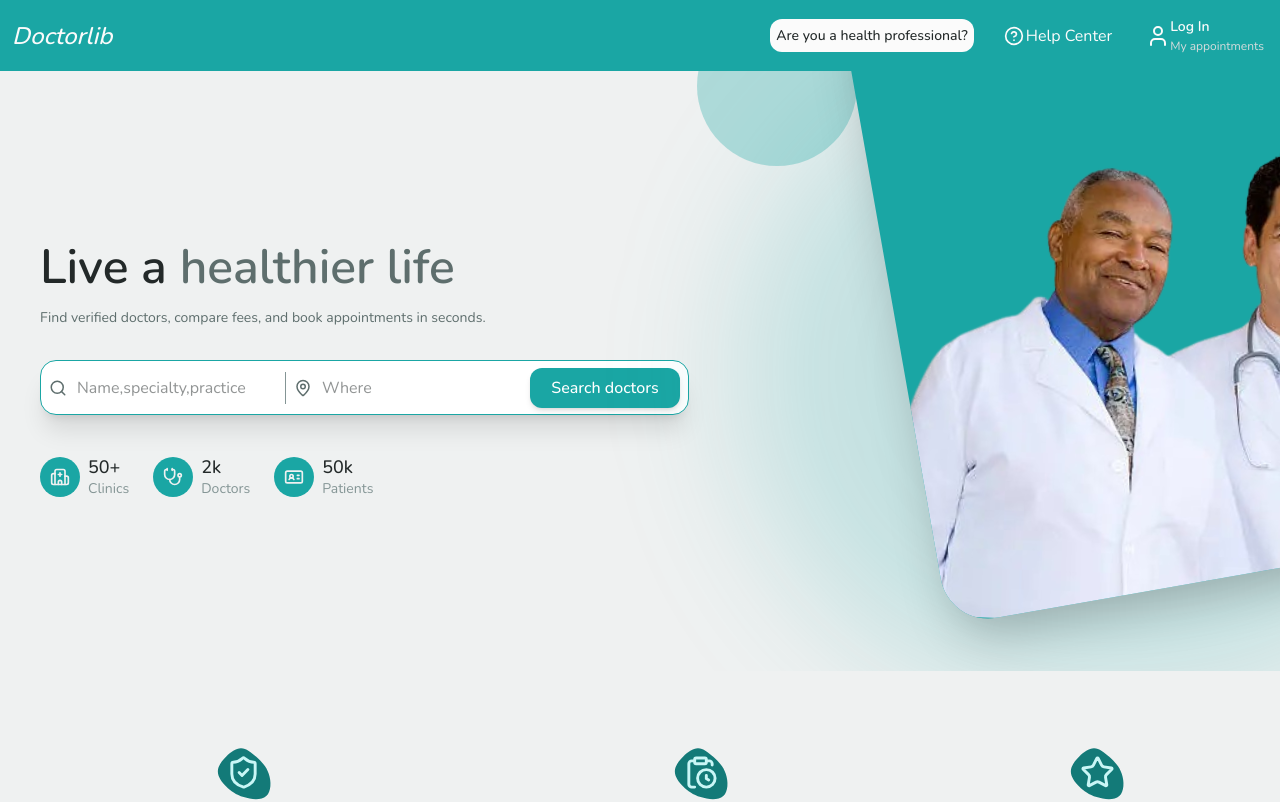
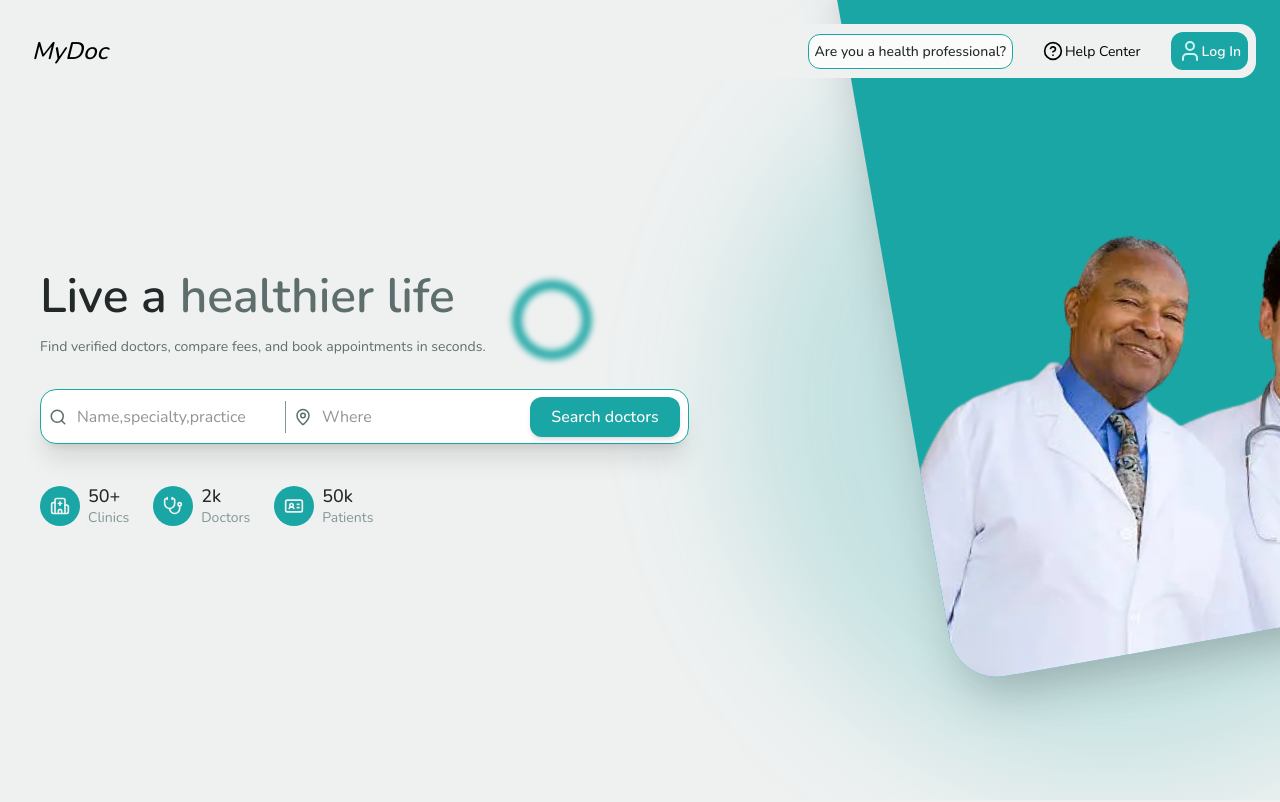
Before and after one commit to EnisZekiqi/DoctorLib, a Next.js app: page / in a window 1280 px wide. Shown: the top 802 px of the page. Built offline with nearby package versions, Linux system fonts and the light colour scheme.

Commit message:
updated the herosection blobs , updated navbar

```diff
--- a/app/components/Footer.tsx
+++ b/app/components/Footer.tsx
@@ -22,15 +22,15 @@ const Footer = () => {
 
   console.log("footer user:",user);
 
+  console.log('clikced footer',clicked)
+
     return (
         <footer className={` ${remove === '/login' ? 'hidden' :'flex'} flex flex-col items-start gap-6 py-6 bg-[#fbfbfb] border border-t-[#dde2e1] w-full`}>
 
         <div className="flex flex-col md:flex-row items-center justify-between w-full px-8 sm:px-16 mt-12">
             <div className="flex flex-col md:flex-row items-center gap-1.5">
                 <h1 className="text-2xl font-medium italic">Doctorlib</h1>
-                <p className="text-sm font-normal text-[#5e6e6d]">
-                    Copyright © {new Date().getFullYear()} Doctolib, all rights reserved.
-                </p>
+
             </div>
             <div className="flex items-center gap-1 mt-3 md:mt-0">
                 <motion.div
--- a/app/components/HeroSection.tsx
+++ b/app/components/HeroSection.tsx
@@ -7,8 +7,13 @@ import { useState,useMemo,Activity,useTransition, useEffect } from "react";
 import { useRouter } from "next/navigation";
 import { useLayoutEffect, useRef } from "react";
 import gsap from "gsap";
-import {ScrollSmoother} from "gsap/ScrollSmoother";
+import { ScrollSmoother } from "gsap/ScrollSmoother";
 import { ScrollTrigger } from "gsap/ScrollTrigger";
+
+// Register GSAP plugins on the client only
+if (typeof window !== "undefined") {
+  gsap.registerPlugin(ScrollTrigger, ScrollSmoother);
+}
 import data from '@/db.json'
 import Link from "next/link";
 
@@ -98,42 +103,28 @@ const childrenVariants={
   const blobRef = useRef(null);
 
   useLayoutEffect(() => {
-  let ctx: gsap.Context | undefined;
-
-  // wait for layout + framer-motion
-  requestAnimationFrame(() => {
-    setTimeout(() => {
   if (!sectionRef.current || !blobRef.current) return;
 
-      ctx = gsap.context(() => {
+  const ctx = gsap.context(() => {
     gsap.from(blobRef.current, {
       opacity: 0,
-          duration: 0.5,
+      duration: 0.6,
       ease: "power3.out",
     });
 
-        gsap.timeline({
+    gsap.to(blobRef.current, {
+      y: 80,
+      opacity: 0,
+      scale: 0.85,
+      ease: "power2.out",
       scrollTrigger: {
         trigger: sectionRef.current,
         start: "top top",
-            end: "bottom 5%",
-            scrub: 0.8,
-            pin: blobRef.current,
+        end: "bottom top",
+        scrub: true,
       },
-        }).to(blobRef.current, {
-          x: 120,
-          y: 40,
-          opacity: 0,
-          scale: 0.8,
-          ease: "power2.out",
     });
-
-        ScrollTrigger.refresh();
   }, sectionRef);
-    }, 100); // 👈 important delay
-  });
-console.log('Animation context created:', !!ctx);
-  return () => ctx?.revert();
 
 }, []);
 
@@ -165,10 +156,10 @@ useEffect(() => {
 
 
     return (
-        <section ref={sectionRef} className="section1 bg-[#eff1f1] min-h-[600px] md:h-[600px] w-full overflow-hidden sm:relative flex items-center">
+        <section ref={sectionRef} className="section1 bg-[#eff1f1] min-h-screen md:h-[600px] w-full overflow-hidden sm:relative flex items-center">
         <div className="h-20"></div>
 <div className="    flex flex-col-revers emd:flex-row items-center justify-between px-10 gap-12 ">
-        <div className="flex flex-col items-center md:items-start gap-4 pl-0">
+        <div className="flex flex-col relative items-center md:items-start gap-4 pl-0">
          <motion.h1
          initial={{opacity:0,y:-15}}
          animate={{opacity:1,y:0,transition:{duration:0.3,delay:0}}}
@@ -208,7 +199,7 @@ useEffect(() => {
     bg-white
     rounded-2xl
     p-2 h-[55px]
-    shadow-xl"
+    shadow-xl z-100"
 >
             <div className="flex items-center gap-2.5">
 
@@ -300,12 +291,16 @@ useEffect(() => {
 </motion.div>
 
        </div>
-
-        <div className=" hidden md:block relative  w-[750px] h-[650px]">
+       <div className="absolute top-[20%] sm:top-[35%] sm:left-[40%] w-10 h-10 sm:w-20 sm:h-20 bg-[#1aa6a4]/90 rounded-full blur-[3px]">
+        <div className="absolute left-2.5  top-2.5 w-5 h-5 sm:w-15 sm:h-15 rounded-full bg-[#eff1f1] "></div>
+       </div>
+        <div className=" hidden md:block relative  w-[750px] h-[750px]">
 
   {/* Background decorative circles */}
   <div className="absolute inset-0 rounded-full bg-[#1aa6a4]/20 blur-3xl" />
-  <div ref={blobRef} className="blobs absolute -top-10 -left-10 w-40 h-40 rounded-full bg-[#1aa6a4]/30 z-[1000]" />
+  <div ref={blobRef} className="blobs absolute top-25 left-40 w-30 h-30 rounded-full bg-[#c9f6f6]/30 z-[2000]" >
+  <div className="w-25 h-25 rounded-full ml-2.5 mt-2 bg-[#1aa6a4] "></div>
+  </div>
 
   {/* Rotated image container */}
   <motion.div
@@ -318,7 +313,6 @@ useEffect(() => {
       bg-[#1aa6a4]
       rounded-[48px]
       overflow-hidden
-      z-[1000]
       shadow-2xl
     "
   >
@@ -330,8 +324,8 @@ useEffect(() => {
       animate={{ scale: 1, rotate: 6 }}
       transition={{ duration: 0.8 }}
       className="
-        absolute -bottom-16 right-0
-        w-[110%] h-auto rotate-6
+        absolute -bottom-20 right-0
+        w-[110%] h-auto rotate-8
         object-cover
       "
     />
--- a/app/components/Navbar.tsx
+++ b/app/components/Navbar.tsx
@@ -9,10 +9,12 @@ const Navbar = () => {
     const connect=path;
 
     return (
-        <>
-        <nav className={` ${connect === '/login' ? 'hidden' : 'flex'} items-center justify-between z-[1000] p-3 sm:p-4 w-full bg-[#1aa6a4] text-[#fbfbfb]`}>
+        <section className={` ${connect.startsWith('/search')  ? 'static bg-[#1aa6a4]':'p-6 bg-[#1aa6a4] sm:bg-transparent absolute top-0 z-1000 '} w-full`}>
+        <nav className={` ${connect === '/login' ? 'hidden' : 'flex'}  ${connect.startsWith('/search')
+      ? 'bg-[#1aa6a4] text-[#fbfbfb]'
+      : 'bg-[#1aa6a4] sm:bg-[#EFF1F1] text-[#fbfbfb] sm:text-black'}   items-center justify-between z-[1000] rounded-2xl p-2 sm:p-4 w-full  text-[#000]`}>
         {path.startsWith('/search') ? <Link href="/" className="block md:hidden"><ChevronLeft size={20}/></Link> : <span className="block md:hidden"><CircleQuestionMark size={20}/></span>}
-            <h1 className="text-2xl font-medium italic w-full text-center md:text-start md:w-[50%]">Doctorlib</h1>
+            <h1 className="text-2xl font-medium italic w-full text-center md:text-start md:w-[50%]">MyDoc</h1>
            {connect === '/login' ?
             <Link className="block md:hidden rounded-lg text-xs font-medium p-2 bg-[#fbfbfb] text-[#232929]" href="/login">
              Professional?
@@ -22,18 +24,17 @@ const Navbar = () => {
             Connect
             </Link>}
             <div className=" hidden md:flex items-center gap-2 w-[50%] justify-end gap-6">
-                <button className="bg-[#fbfbfb] text-[#232929] hover:text-[#5e6e6d] text-[14px] font-medium p-1.5 transition-all duration-300 rounded-xl">Are you a health professional?</button>
-                <button className="p-1.5 flex items-center font-light gap-0.5 hover:text-[#d6dcdc] transition-all duration-300"><CircleQuestionMark size={20}/>Help Center</button>
-                <Link href={`/login`} className="flex items-center hover:bg-[#c9f6f6]/40 transition-all duration-300 rounded-xl p-1">
+                <button className="bg-[#fbfbfb] text-[#232929] hover:text-[#5e6e6d]  border border-[#1aa6a4] text-[14px] font-medium p-1.5 transition-all duration-300 rounded-xl">Are you a health professional?</button>
+                <button className="p-1.5 flex items-center font-light gap-0.5 text-[14px] transition-all duration-300"><CircleQuestionMark size={20}/>Help Center</button>
+                <Link href={`/login`} className="flex items-center btn-primary transition-all duration-300 rounded-xl p-1.5">
                     <User  />
                 <div className="flex flex-col items-start ">
                 <h2 className="text-[14px] text-[#fbfbfb] font-semibold">Log In</h2>
-                <p className="text-[12px] text-[#d6dcdc]">My appointments</p>
                  </div>
                     </Link>
             </div>
         </nav>
-        </>
+        </section>
      );
 }
 
--- a/app/globals.css
+++ b/app/globals.css
@@ -142,7 +142,7 @@ border-radius:20px;
 }
 
 .btn-primary:hover {
-  background: var(--primary-dark);
+  background: var(--primary-light);
 }
 .btn-outline {
   background: transparent;
--- a/app/search/SearchContent.tsx
+++ b/app/search/SearchContent.tsx
@@ -112,7 +112,7 @@ const filteredDoctors = useMemo(() => {
             if (searchTerm.trim()) params.set('city', searchTerm.trim());
             router.push(`/search?${params.toString()}`);
           }}
-          className="flex items-center w-[75%] gap-2 border border-[#1aa6a4] justify-between bg-white rounded-2xl p-1 sm:p-2 shadow-xl shadow-black/10 backdrop-blur-md">
+          className="flex items-center w-[75%] gap-2 mt-8 border border-[#1aa6a4] justify-between bg-white rounded-2xl p-1 sm:p-2 shadow-xl shadow-black/10 backdrop-blur-md">
             <div className="flex items-center gap-2.5 w-[43.5%]">
 
              <Search  size={18} color="#5e6e6d"/>
```
Lines whose indentation alone changed are shown as unchanged.
